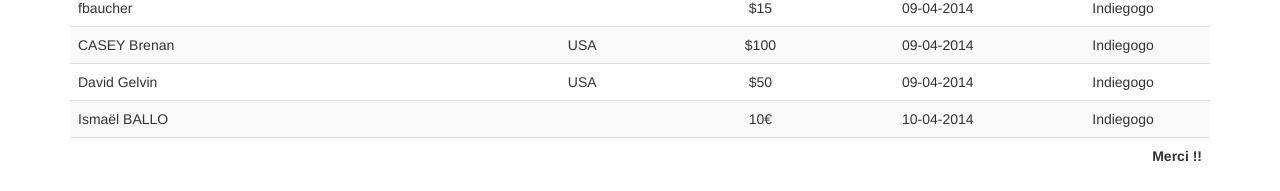
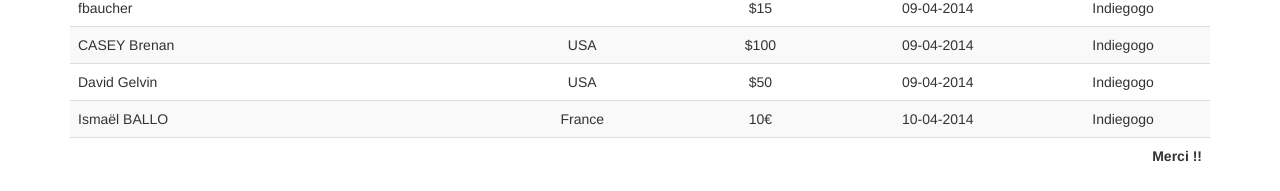
Before and after one commit to HumanESDES/malebooks, a Jekyll site: the page built from donneurs/index.md, in a window 1280 px wide and 1028 px high. Shown: the part 834-1025 px from the top of the window. Built offline with Jekyll 4.4.1, drawn with Linux system fonts in a browser that asks for light colours; nearby versions of some CDN libraries; Markdown is read by kramdown in place of the engine named in the settings.

Commit message:
updated donors

```diff
--- a/_includes/donors.html
+++ b/_includes/donors.html
@@ -25,7 +25,7 @@
         <tr><td>fbaucher</td><td></td><td>$15</td><td>09-04-2014</td><td>Indiegogo</td></tr>
         <tr><td>CASEY Brenan</td><td>USA</td><td>$100</td><td>09-04-2014</td><td>Indiegogo</td></tr>
         <tr><td>David Gelvin</td><td>USA</td><td>$50</td><td>09-04-2014</td><td>Indiegogo</td></tr>
-        <tr><td>Ismaël BALLO</td><td></td><td>10€</td><td>10-04-2014</td><td>Indiegogo</td></tr>
+        <tr><td>Ismaël BALLO</td><td>France</td><td>10€</td><td>10-04-2014</td><td>Indiegogo</td></tr>
         <tr><td colspan="5">{% if page.lang == 'en' %}Thank You !!{% else %}Merci !!{% endif %}</td></tr>
     </tbody>
 </table>
```
